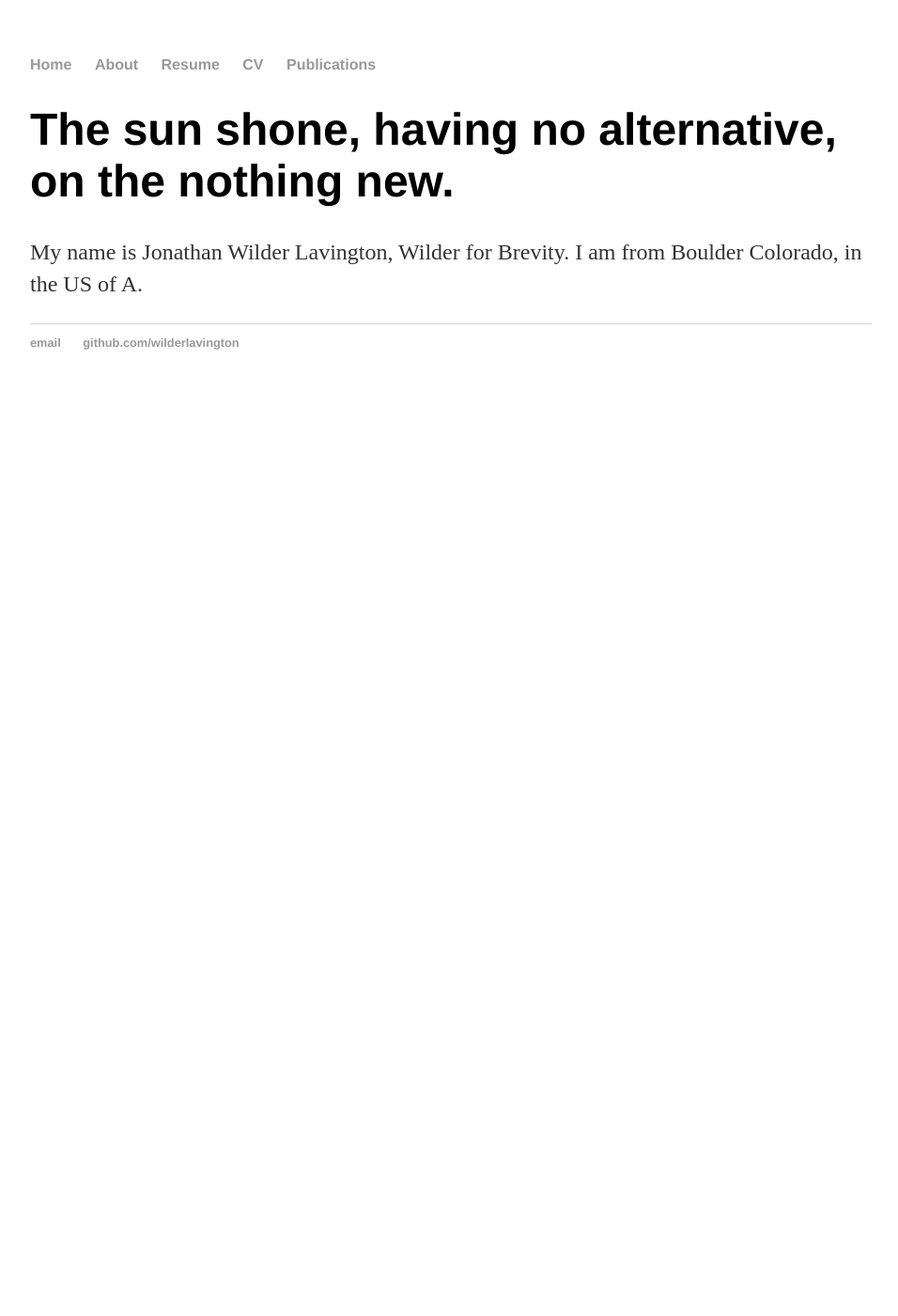
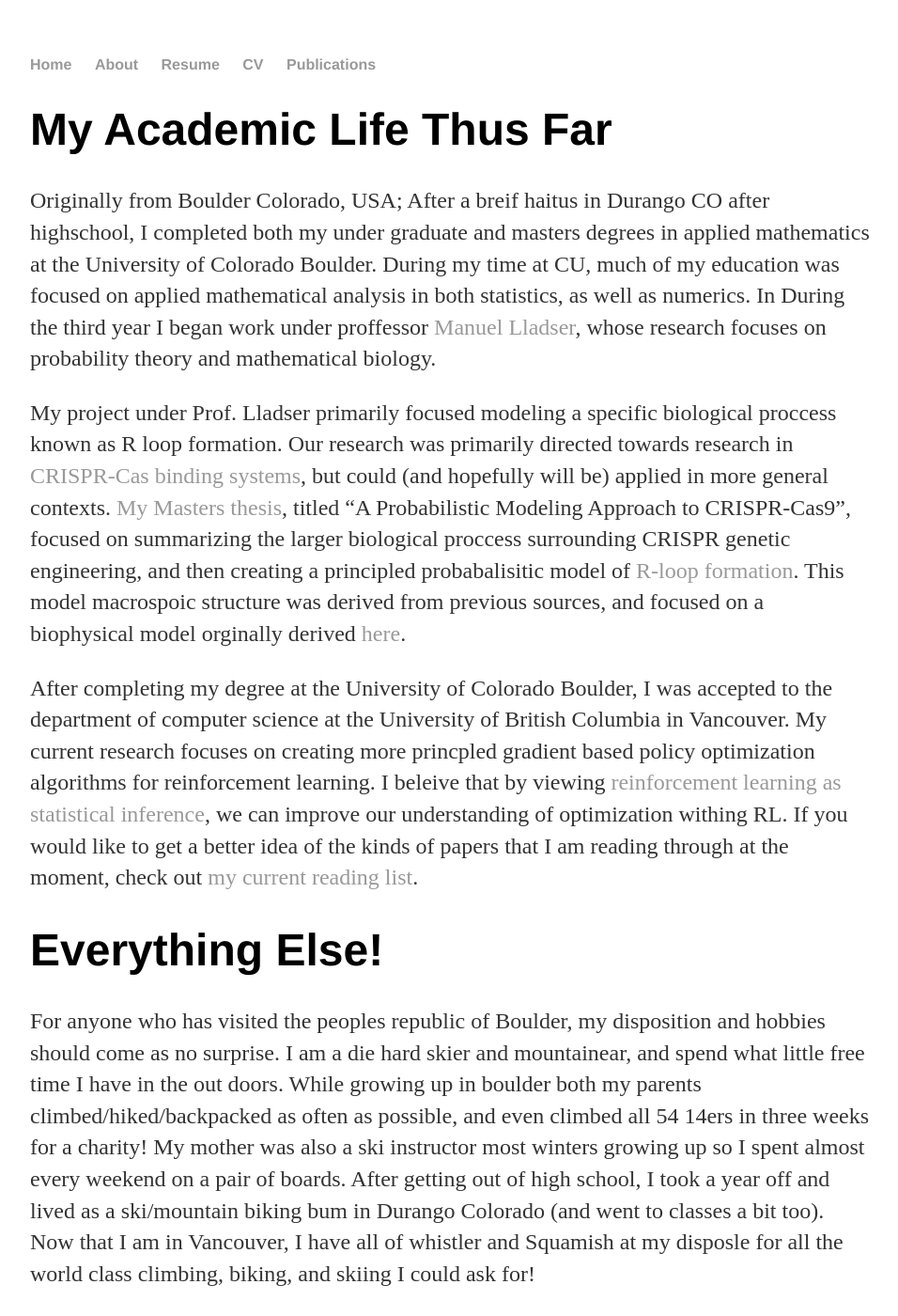
Before and after one commit to WilderLavington/old_web_page, a Jekyll site: the page built from about/index.md, in a window 1280 px wide and 1400 px high. Shown: the whole window at 94% size, without its empty margins (160-1116 px from the left). Built offline with Jekyll 4.4.1, drawn with Linux system fonts in a browser that asks for light colours; our own code applies the rules of GitHub Pages for plain Markdown files; some of the changed text lies outside the part shown.

Commit message:
A real about me page, finally!

```diff
--- a/about/index.md
+++ b/about/index.md
@@ -1,2 +1,28 @@
-# The sun shone, having no alternative, on the nothing new.
-My name is Jonathan Wilder Lavington, Wilder for Brevity. I am from Boulder Colorado, in the US of A.
+# My Academic Life Thus Far
+Originally from Boulder Colorado, USA; After a breif haitus in Durango CO after highschool, I completed both my under graduate and masters degrees in applied mathematics at the University of Colorado Boulder. During my time at CU, much of my education was focused on applied mathematical analysis in both statistics, as well as numerics. In During the third year I began work under proffessor [Manuel Lladser](https://amath.colorado.edu/faculty/lladser/), whose research focuses on probability theory and mathematical biology.
+
+My project under Prof. Lladser primarily focused modeling a specific biological proccess known as R loop formation. Our research was primarily directed towards research in [CRISPR-Cas binding systems](https://ghr.nlm.nih.gov/primer/genomicresearch/genomeediting), but could (and hopefully will be) applied in more general contexts. [My Masters thesis](https://scholar.colorado.edu/cgi/viewcontent.cgi?article=1119&context=appm_gradetds), titled "A Probabilistic Modeling Approach to CRISPR-Cas9", focused on summarizing the larger biological proccess surrounding CRISPR genetic engineering, and then creating a principled probabalisitic model of [R-loop formation](https://www.sciencedirect.com/topics/biochemistry-genetics-and-molecular-biology/r-loop). This model macrospoic structure was derived from previous sources, and focused on a biophysical model orginally derived [here](https://journals.plos.org/ploscompbiol/article?id=10.1371/journal.pcbi.1004724).
+
+After completing my degree at the University of Colorado Boulder, I was accepted to the department of computer science at the University of British Columbia in Vancouver. My current research focuses on creating more princpled gradient based policy optimization algorithms for reinforcement learning. I beleive that by viewing [reinforcement learning as statistical inference](https://arxiv.org/pdf/1805.00909.pdf), we can improve our understanding of optimization withing RL. If you would like to get a better idea of the kinds of papers that I am reading through at the moment, check out [my current reading list]().
+
+# Everything Else!
+For anyone who has visited the peoples republic of Boulder, my disposition and hobbies should come as no surprise. I am a die hard skier and mountainear, and spend what little free time I have in the out doors. While growing up in boulder both my parents climbed/hiked/backpacked as often as possible, and even climbed all 54 14ers in three weeks for a charity! My mother was also a ski instructor most winters growing up so I spent almost every weekend on a pair of boards. After getting out of high school, I took a year off and lived as a ski/mountain biking bum in Durango Colorado (and went to classes a bit too). Now that I am in Vancouver, I have all of whistler and Squamish at my disposle for all the world class climbing, biking, and skiing I could ask for!
+
+# Traveling
+I also love traveling, but hate taking pictures. Here a are a few pictures from my travels:
+
+Ecuador
+
+Columbia
+
+Iceland
+
+Spain
+
+Amsterdam
+
+France
+
+Italy
+
+Canada (of course)
```
